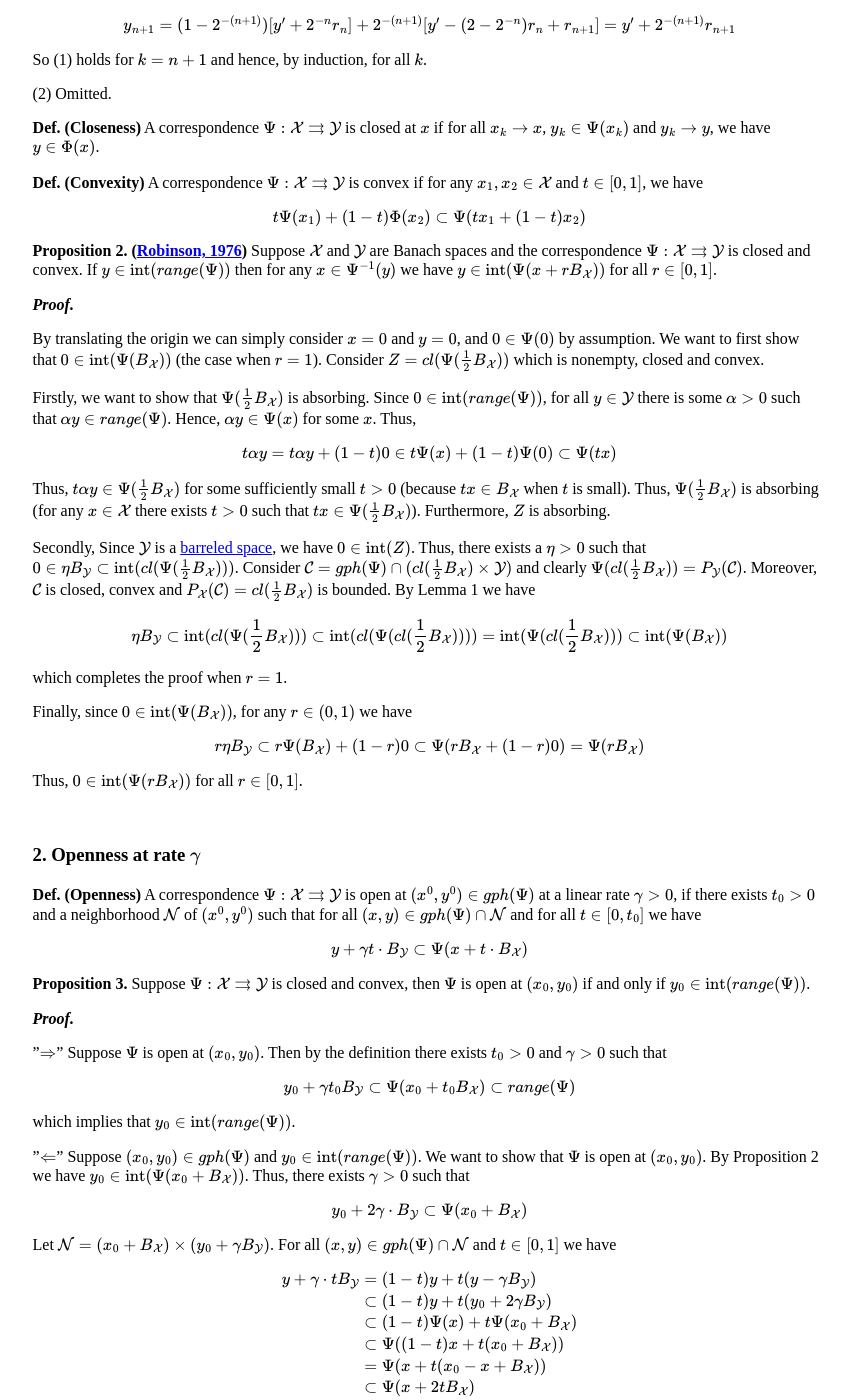
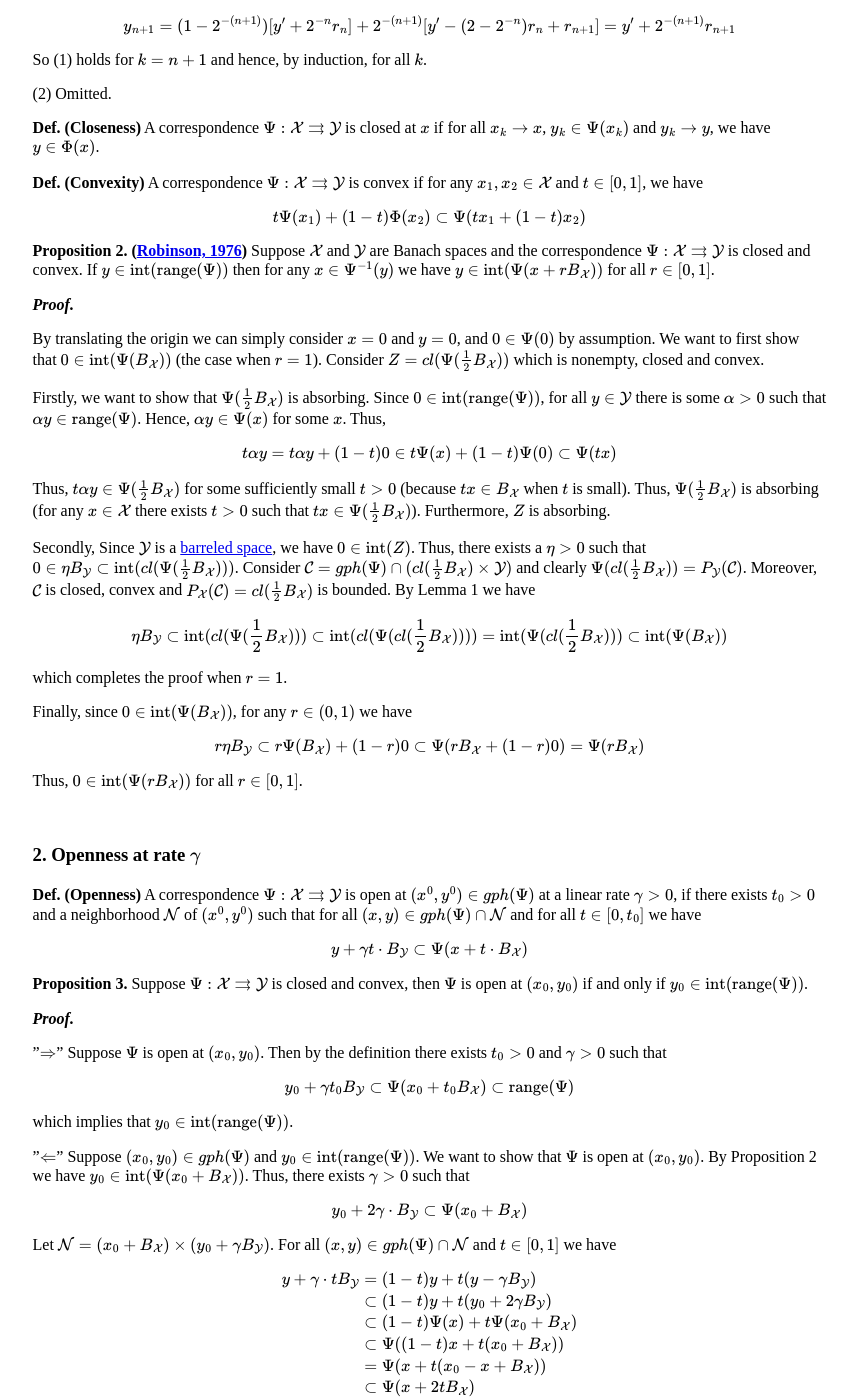
Before and after one commit to zhuanglinsheng/zhuanglinsheng.github.io, a Jekyll site: the page built from _posts/2021-03-31-Correspondence.md, in a window 1280 px wide and 1400 px high, scrolled down 1366 px. Shown: the whole window, without its empty margins (51-909 px from the left). Built offline with Jekyll 4.4.1, drawn with Linux system fonts in a browser that asks for light colours; some of the changed text lies outside the part shown.

Commit message:
Update 2021-03-31-Correspondence.md

```diff
--- a/_posts/2021-03-31-Correspondence.md
+++ b/_posts/2021-03-31-Correspondence.md
@@ -117,13 +117,13 @@ $$
 
 
 
-**Proposition 2. ([Robinson, 1976](https://pubsonline.informs.org/doi/10.1287/moor.1.2.130))** Suppose $\mathcal{X}$ and $\mathcal{Y}$ are Banach spaces and the correspondence $\Psi:\mathcal{X}\rightrightarrows\mathcal{Y}$ is closed and convex. If $y\in \text{int}(range(\Psi))$ then for any $x\in\Psi^{-1}(y)$ we have $y\in \text{int}(\Psi(x+rB_{\mathcal{X}}))$ for all $r\in[0,1]$.
+**Proposition 2. ([Robinson, 1976](https://pubsonline.informs.org/doi/10.1287/moor.1.2.130))** Suppose $\mathcal{X}$ and $\mathcal{Y}$ are Banach spaces and the correspondence $\Psi:\mathcal{X}\rightrightarrows\mathcal{Y}$ is closed and convex. If $y\in \text{int}(\text{range}(\Psi))$ then for any $x\in\Psi^{-1}(y)$ we have $y\in \text{int}(\Psi(x+rB_{\mathcal{X}}))$ for all $r\in[0,1]$.
 
 ***Proof.***
 
 By translating the origin we can simply consider $x= 0$ and $y = 0$, and $0\in \Psi(0)$ by assumption. We want to first show that $0 \in \text{int}(\Psi(B_\mathcal{X}))$ (the case when $r=1$). Consider $Z = cl(\Psi(\frac{1}{2}B_\mathcal{X}))$ which is nonempty, closed and convex.
 
-Firstly, we want to show that $\Psi(\frac{1}{2}B_\mathcal{X})$ is absorbing. Since $0\in \text{int}(range(\Psi))$, for all $y\in\mathcal{Y}$ there is some $\alpha>0$ such that $\alpha y\in range(\Psi)$. Hence, $\alpha y\in\Psi(x)$ for some $x$. Thus,
+Firstly, we want to show that $\Psi(\frac{1}{2}B_\mathcal{X})$ is absorbing. Since $0\in \text{int}(\text{range}(\Psi))$, for all $y\in\mathcal{Y}$ there is some $\alpha>0$ such that $\alpha y\in \text{range}(\Psi)$. Hence, $\alpha y\in\Psi(x)$ for some $x$. Thus,
 
 
 $$
@@ -169,7 +169,7 @@ $$
 
 
 
-**Proposition 3.** Suppose $\Psi:\mathcal{X}\rightrightarrows \mathcal{Y}$ is closed and convex, then $\Psi$ is open at $(x_0,y_0)$ if and only if $y_0\in \text{int}(range(\Psi))$.
+**Proposition 3.** Suppose $\Psi:\mathcal{X}\rightrightarrows \mathcal{Y}$ is closed and convex, then $\Psi$ is open at $(x_0,y_0)$ if and only if $y_0\in \text{int}(\text{range}(\Psi))$.
 
 ***Proof.***
 
@@ -177,14 +177,14 @@ $$
 
 
 $$
-y_0+\gamma t_0 B_\mathcal{Y} \subset \Psi(x_0+t_0 B_\mathcal{X}) \subset range(\Psi)
+y_0+\gamma t_0 B_\mathcal{Y} \subset \Psi(x_0+t_0 B_\mathcal{X}) \subset \text{range}(\Psi)
 $$
 
 
 
-which implies that $y_0\in \text{int}(range(\Psi))$.
+which implies that $y_0\in \text{int}(\text{range}(\Psi))$.
 
-"$\Leftarrow$" Suppose $(x_0,y_0)\in gph(\Psi)$ and $y_0\in \text{int}(range(\Psi))$. We want to show that $\Psi$ is open at $(x_0,y_0)$. By Proposition 2 we have $y_0\in \text{int}(\Psi(x_0+B_{\mathcal{X}}))$. Thus, there exists $\gamma>0$ such that
+"$\Leftarrow$" Suppose $(x_0,y_0)\in gph(\Psi)$ and $y_0\in \text{int}(\text{range}(\Psi))$. We want to show that $\Psi$ is open at $(x_0,y_0)$. By Proposition 2 we have $y_0\in \text{int}(\Psi(x_0+B_{\mathcal{X}}))$. Thus, there exists $\gamma>0$ such that
 
 
 $$
```
Also changed, not shown: other parts of _posts/2021-03-31-Correspondence.md (+3 -3 lines).
